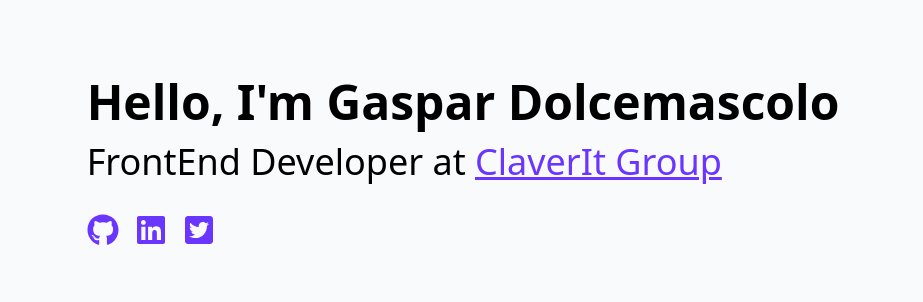
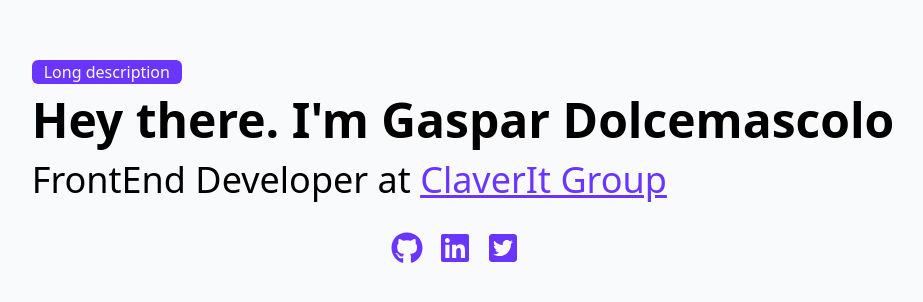
Before and after one commit to gasparnd/gasparnd-web, a Next.js app: page / in a window 1280 px wide. Shown: the part 238-540 px from the top of the page, without its empty margins (177-1100 px from the left). Built offline with nearby package versions, Linux system fonts and the light colour scheme.

Commit message:
create layout for pages

```diff
--- /dev/null
+++ b/src/components/Layout/index.tsx
@@ -0,0 +1,22 @@
+import Head from "next/head";
+import React from "react";
+
+interface Props {
+  title: string;
+  children: React.ReactNode;
+}
+
+const Layout = (props: Props) => {
+  const { title, children } = props;
+  return (
+    <div>
+      <Head>
+        <title>GasparND - {title}</title>
+        <meta name="viewport" content="width=device-width, initial-scale=1.0" />
+      </Head>
+      {children}
+    </div>
+  );
+};
+
+export default Layout;
--- /dev/null
+++ b/src/components/_Pages/Home.tsx
@@ -0,0 +1,49 @@
+import React, { useState } from "react";
+import { FaGithub, FaLinkedin, FaTwitterSquare } from "react-icons/fa";
+
+const HomePage = () => {
+  const [longDescription, setLongDescription] = useState<boolean>(false);
+  return (
+    <div className="p-3 bg-gray-50 h-screen flex items-center flex-col justify-center">
+      <section className="">
+        <button
+          onClick={() => setLongDescription(!longDescription)}
+          className="bg-primary text-gray-50 rounded-md px-3 mb-3"
+        >
+          Long description
+        </button>
+        <h1 className="text-5xl font-bold">
+          Hey there. I'm Gaspar Dolcemascolo
+        </h1>
+        <h2 className="text-4xl mt-4">
+          FrontEnd Developer at{" "}
+          <a
+            style={{ color: "#6a35ff" }}
+            className="underline"
+            target="_blank"
+            href="https://www.cleveritgroup.com/"
+          >
+            ClaverIt Group
+          </a>
+        </h2>
+      </section>
+      {longDescription && <div>sadasd</div>}
+      <section className="flex mt-8">
+        <a target="_blank" href="https://github.com/gasparnd">
+          <FaGithub className="mr-4" size="2rem" color="#6a35ff" />
+        </a>
+        <a
+          target="_blank"
+          href="https://www.linkedin.com/in/gaspardolcemascolo/"
+        >
+          <FaLinkedin className="mr-4" size="2rem" color="#6a35ff" />
+        </a>
+        <a target="_blank" href="https://twitter.com/gasparnd">
+          <FaTwitterSquare className="mr-4" size="2rem" color="#6a35ff" />
+        </a>
+      </section>
+    </div>
+  );
+};
+
+export default HomePage;
--- a/src/pages/index.tsx
+++ b/src/pages/index.tsx
@@ -1,38 +1,12 @@
 import React from "react";
-import { FaGithub, FaLinkedin, FaTwitterSquare } from "react-icons/fa";
+import Layout from "../components/Layout";
+import HomePage from "../components/_Pages/Home";
 
 const Home = () => {
   return (
-    <section className="p-3 bg-gray-50 h-screen flex items-center flex-col justify-center">
-      <div className="">
-        <h1 className="text-5xl font-bold">Hello, I'm Gaspar Dolcemascolo</h1>
-        <h2 className="text-4xl mt-4">
-          FrontEnd Developer at{" "}
-          <a
-            style={{ color: "#6a35ff" }}
-            className="underline"
-            target="_blank"
-            href="https://www.cleveritgroup.com/"
-          >
-            ClaverIt Group
-          </a>
-        </h2>
-        <div className="flex mt-8">
-          <a target="_blank" href="https://github.com/gasparnd">
-            <FaGithub className="mr-4" size="2rem" color="#6a35ff" />
-          </a>
-          <a
-            target="_blank"
-            href="https://www.linkedin.com/in/gaspardolcemascolo/"
-          >
-            <FaLinkedin className="mr-4" size="2rem" color="#6a35ff" />
-          </a>
-          <a target="_blank" href="https://twitter.com/gasparnd">
-            <FaTwitterSquare className="mr-4" size="2rem" color="#6a35ff" />
-          </a>
-        </div>
-      </div>
-    </section>
+    <Layout title="Home">
+      <HomePage />
+    </Layout>
   );
 };
 
--- a/tailwind.config.js
+++ b/tailwind.config.js
@@ -2,10 +2,14 @@ module.exports = {
   purge: [],
   darkMode: false, // or 'media' or 'class'
   theme: {
-    extend: {},
+    extend: {
+      colors: {
+        primary: "#6a35ff",
+      },
+    },
   },
   variants: {
     extend: {},
   },
   plugins: [],
-}
+};
```
